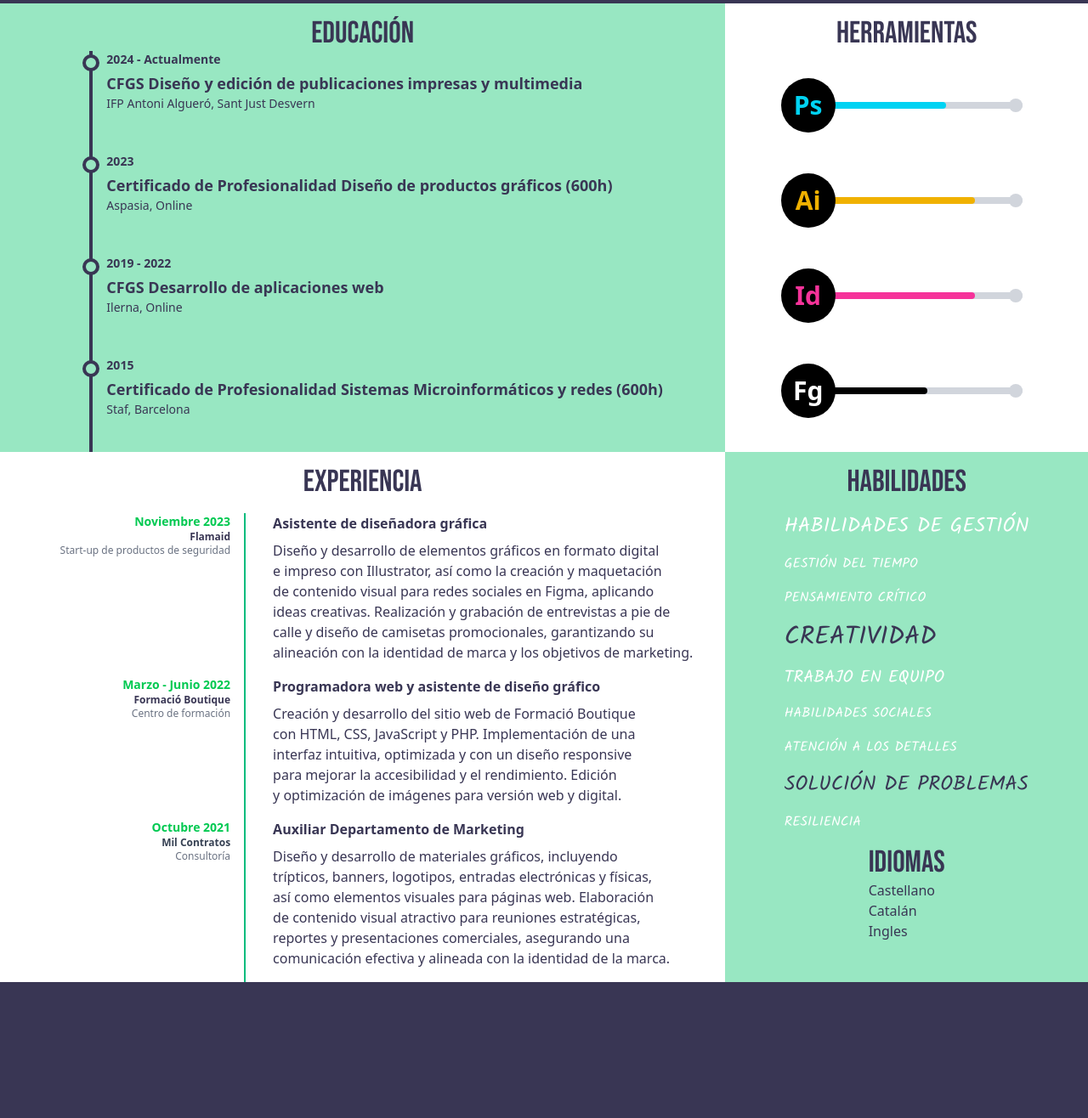
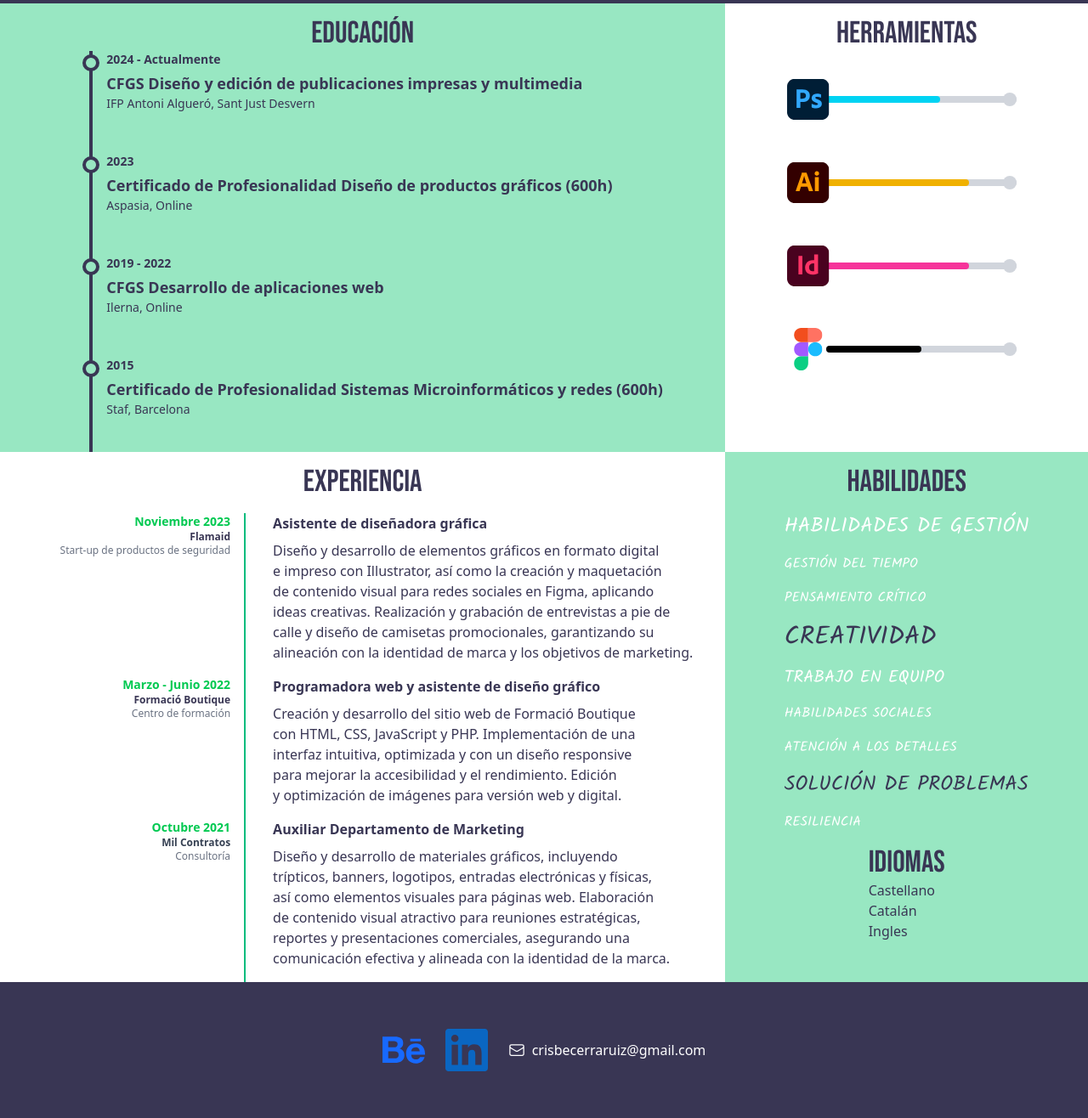
Before and after one commit to ldominguezz/personalproject, a website: page index.html in a window 1280 px wide. Shown: the part 3762-5078 px from the top of the page at 85% size. Before the commit the page ends 4918 px from the top, so only its background shows below. Drawn offline with Linux system fonts and the light colour scheme.

Commit message:
Footer y svg añadidos

```diff
--- a/index.html
+++ b/index.html
@@ -128,10 +128,9 @@
         <!--Photoshop-->
         <div class="flex items-center space-x-2 md:pt-8">
           <!-- Icona Photoshop -->
-          <div
-            class="size-12 md:size-16 bg-black rounded-full flex items-center justify-center text-cyan-400 text-xl md:text-3xl font-bold z-10">
-            Ps
-          </div>
+          <svg width="50" height="50" class="z-10">
+            <use xlink:href="./assets/sprite.svg#photoshop"></use>
+          </svg>
           <!-- Barra de progrés -->
           <div class="flex items-center w-64 h-2 rounded-full bg-gray-300 sm:w-56 relative -left-3 z-0">
             <div class="absolute left-0 top-0 h-2 bg-cyan-400 rounded-full" style="width: 60%;"></div>
@@ -141,10 +140,9 @@
         <!--Illustrator-->
         <div class="flex items-center space-x-2 mt-4 md:pt-8">
           <!-- Icona Illustrator -->
-          <div
-            class="size-12 md:size-16 bg-black rounded-full flex items-center justify-center text-yellow-500 text-xl md:text-3xl font-bold z-10 ">
-            Ai
-          </div>
+          <svg width="50" height="50" class="z-10">
+            <use xlink:href="./assets/sprite.svg#illustrator"></use>
+          </svg>
           <!-- Barra de progrés Illustrator -->
           <div class="flex items-center w-64 h-2 rounded-full bg-gray-300 relative sm:w-56 -left-3 z-0">
             <div class="absolute left-0 top-0 h-2 bg-yellow-500 rounded-full" style="width: 75%;"></div>
@@ -154,10 +152,9 @@
         <!--InDesign-->
         <div class="flex items-center space-x-2 mt-4 md:pt-8">
           <!-- Icona InDesign -->
-          <div
-            class="size-12 md:size-16 bg-black rounded-full flex items-center justify-center text-pink-500 text-xl md:text-3xl font-bold z-10">
-            Id
-          </div>
+          <svg width="50" height="50" class="z-10">
+            <use xlink:href="./assets/sprite.svg#indesign"></use>
+          </svg>
           <!-- Barra de progrés InDesign -->
           <div class="flex items-center w-64 h-2 rounded-full bg-gray-300 relative sm:w-56 -left-3 z-0">
             <div class="absolute left-0 top-0 h-2 bg-pink-500 rounded-full" style="width: 75%;"></div>
@@ -167,10 +164,9 @@
         <!--Figma-->
         <div class="flex items-center space-x-2 mt-4 md:pt-8">
           <!-- Icona Figma -->
-          <div
-            class="size-12 md:size-16 bg-black rounded-full flex items-center justify-center text-white text-xl md:text-3xl font-bold z-10">
-            Fg
-          </div>
+          <svg width="50" height="50" class="z-10">
+            <use xlink:href="./assets/sprite.svg#figma"></use>
+          </svg>
           <!-- Barra de progrés Figma -->
           <div class="flex items-center w-64 h-2 rounded-full bg-gray-300 relative sm:w-56 -left-3 z-0">
             <div class="absolute left-0 top-0 h-2 bg-black rounded-full" style="width: 50%;"></div>
@@ -257,85 +253,30 @@
           </div>
         </div>
       </div>
-      <!--<div class="row-span-1">
-        <h1 class="text-4xl uppercase pt-4 pb-4 font-title flex justify-center">Habilidades</h1>
-        <div class="flex flex-col items-start">
-          <ul class="space-y-3 text-primary">
-            <li class="flex items-center gap-2">
-              <svg class="w-5 h-5 text-green-600" fill="none" stroke="currentColor" stroke-width="1.5"
-                viewBox="0 0 24 24">
-                <path stroke-linecap="round" stroke-linejoin="round"
-                  d="M9 12h6m2 0a2 2 0 100-4H7a2 2 0 100 4m0 0a2 2 0 100 4h10a2 2 0 100-4" />
-              </svg>
-              <span class="">Habilidades de gestión</span>
-            </li>
-            <li class="flex items-center gap-2">
-              <svg class="w-5 h-5 text-blue-600" fill="none" stroke="currentColor" stroke-width="1.5"
-                viewBox="0 0 24 24">
-                <path stroke-linecap="round" stroke-linejoin="round" d="M12 6v6l4 2m6 0a9 9 0 11-18 0 9 9 0 0118 0z" />
-              </svg>
-              Gestión del tiempo
-            </li>
-            <li class="flex items-center gap-2">
-              <svg class="w-5 h-5 text-purple-600" fill="none" stroke="currentColor" stroke-width="1.5"
-                viewBox="0 0 24 24">
-                <path stroke-linecap="round" stroke-linejoin="round"
-                  d="M12 20.25c4.556 0 8.25-3.694 8.25-8.25S16.556 3.75 12 3.75 3.75 7.444 3.75 12 7.444 20.25 12 20.25z" />
-                <path stroke-linecap="round" stroke-linejoin="round" d="M15 9H9v6h6V9z" />
-              </svg>
-              Pensamiento crítico
-            </li>
-            <li class="flex items-center gap-2">
-              <svg class="w-5 h-5 text-pink-600" fill="none" stroke="currentColor" stroke-width="1.5"
-                viewBox="0 0 24 24">
-                <path stroke-linecap="round" stroke-linejoin="round" d="M12 4.5v15m7.5-7.5h-15" />
-              </svg>
-              Creatividad
-            </li>
-            <li class="flex items-center gap-2">
-              <svg class="w-5 h-5 text-yellow-600" fill="none" stroke="currentColor" stroke-width="1.5"
-                viewBox="0 0 24 24">
-                <path stroke-linecap="round" stroke-linejoin="round"
-                  d="M6.75 6.75L10.5 12l-3.75 5.25M13.5 6.75L17.25 12l-3.75 5.25" />
-              </svg>
-              Solución de problemas
-            </li>
-            <li class="flex items-center gap-2">
-              <svg class="w-5 h-5 text-rose-600" fill="none" stroke="currentColor" stroke-width="1.5"
-                viewBox="0 0 24 24">
-                <path stroke-linecap="round" stroke-linejoin="round"
-                  d="M17 20h5v-2a3 3 0 00-5-2.236M7 20H2v-2a3 3 0 015-2.236M12 12a4 4 0 100-8 4 4 0 000 8z" />
-              </svg>
-              Habilidades sociales
-            </li>
-            <li class="flex items-center gap-2">
-              <svg class="w-5 h-5 text-indigo-600" fill="none" stroke="currentColor" stroke-width="1.5"
-                viewBox="0 0 24 24">
-                <path stroke-linecap="round" stroke-linejoin="round" d="M15 12H9m12 0a9 9 0 11-18 0 9 9 0 0118 0z" />
-              </svg>
-              Atención a los detalles
-            </li>
-            <li class="flex items-center gap-2">
-              <svg class="w-5 h-5 text-sky-600" fill="none" stroke="currentColor" stroke-width="1.5"
-                viewBox="0 0 24 24">
-                <path stroke-linecap="round" stroke-linejoin="round" d="M7 8h10M7 16h10M5 12h14" />
-              </svg>
-              Trabajo en equipo
-            </li>
-            <li class="flex items-center gap-2">
-              <svg class="w-5 h-5 text-orange-600" fill="none" stroke="currentColor" stroke-width="1.5"
-                viewBox="0 0 24 24">
-                <path stroke-linecap="round" stroke-linejoin="round" d="M9 17v-6a3 3 0 116 0v6m-6 0h6" />
-              </svg>
-              Resiliencia
-            </li>
-          </ul>
-        </div>
-      </div>-->
-
     </section>
   </main>
-  <footer></footer>
+  <footer class="bg-primary">
+    <div class="flex items-center justify-center h-40 gap-6">
+      <a href="https://www.behance.net/gallery/222797817/Disenadora-Grafica" class="">
+        <svg width="50" height="50" class="z-10">
+          <use xlink:href="./assets/sprite.svg#behance"></use>
+        </svg>
+      </a>
+      <a href="https://www.linkedin.com/in/cristina-becerra-ruiz-6147b6b1/">
+        <svg width="50" height="50" class="text-white">
+          <use xlink:href="./assets/sprite.svg#linkedin"></use>
+        </svg>
+      </a>
+      <a href="mailto:crisbecerraruiz@gmail.com" class="flex items-center gap-2">
+        <svg xmlns="http://www.w3.org/2000/svg" fill="none" viewBox="0 0 24 24" stroke-width="1.5" stroke="currentColor"
+          class="w-5 h-5 text-white">
+          <path stroke-linecap="round" stroke-linejoin="round"
+            d="M21.75 6.75v10.5a2.25 2.25 0 01-2.25 2.25H4.5a2.25 2.25 0 01-2.25-2.25V6.75m19.5 0A2.25 2.25 0 0019.5 4.5H4.5A2.25 2.25 0 002.25 6.75m19.5 0v.243a2.25 2.25 0 01-1.07 1.915l-7.5 4.5a2.25 2.25 0 01-2.31 0l-7.5-4.5a2.25 2.25 0 01-1.07-1.915V6.75" />
+        </svg>
+        <span>crisbecerraruiz@gmail.com</span>
+      </a>
+    </div>
+  </footer>
   <script src="./assets/js/gsap.min.js"></script>
   <script src="./assets/js/SplitText.min.js"></script>
   <script src="./assets/js/ScrollTrigger.min.js"></script>
```
Also changed, not shown: assets/output.css, assets/sprite.svg (added).
